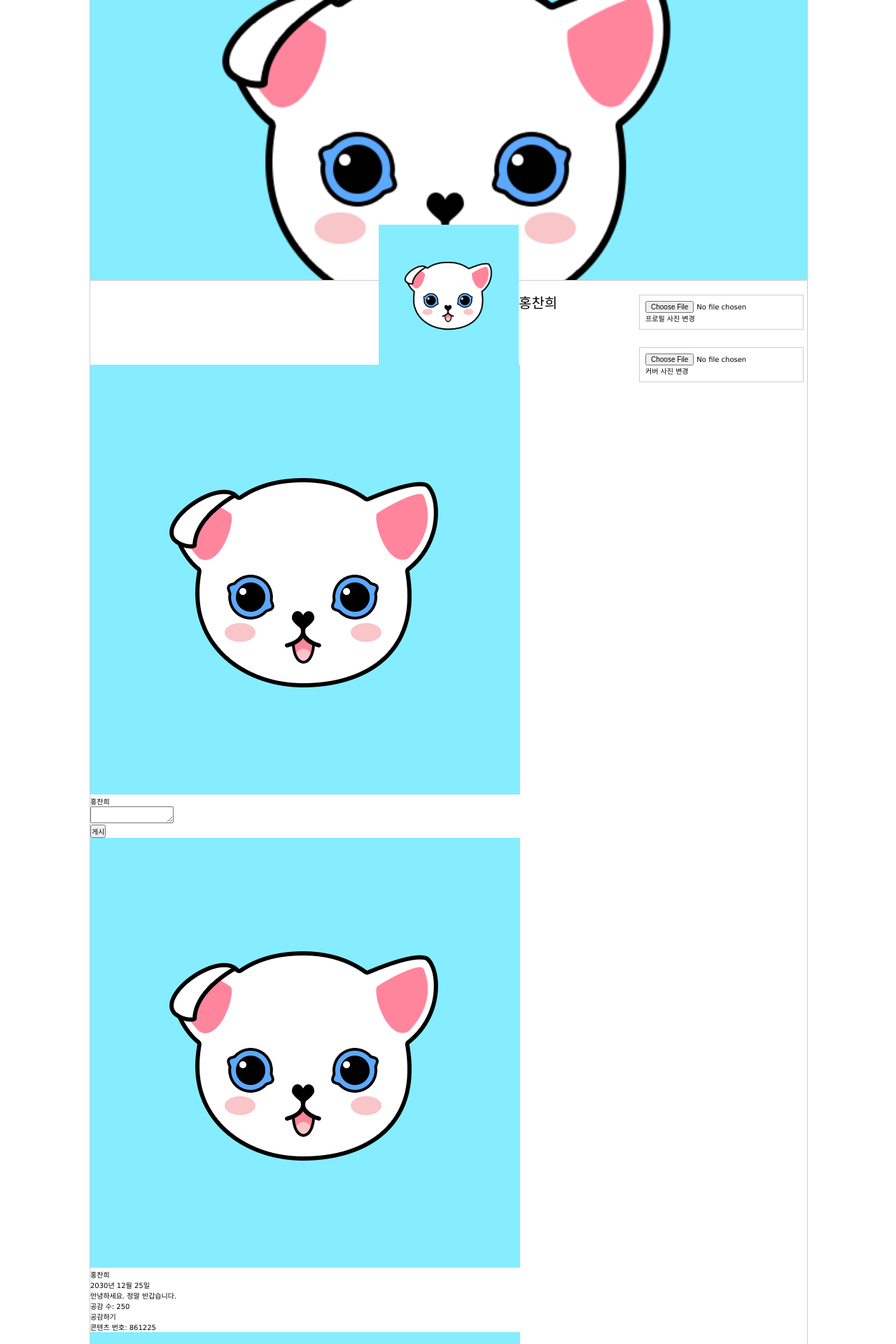
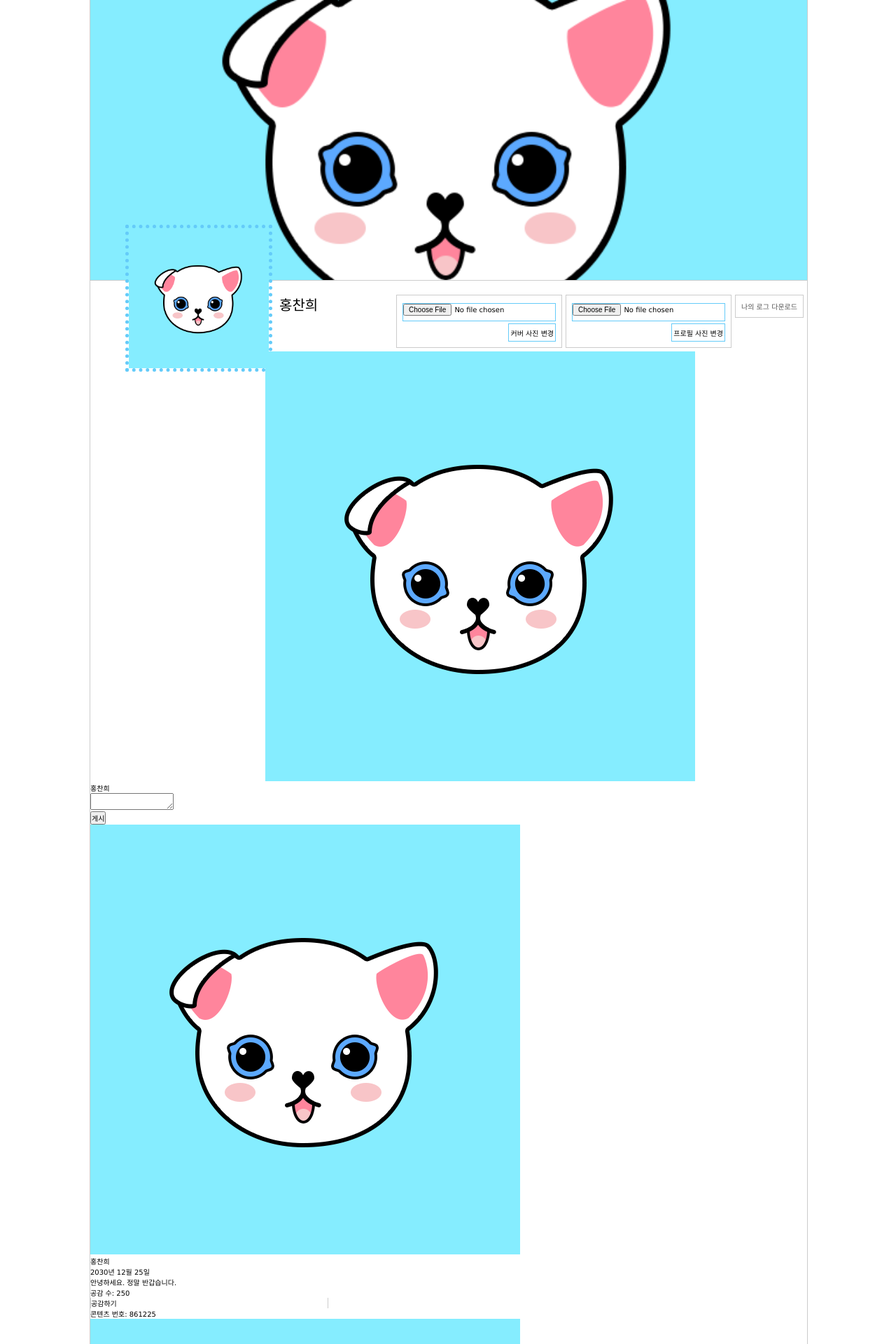
Before and after one commit to ghdcksgml1/First_web_project, a PHP site: page /me.html in a window 1280 px wide. Shown: the top 1920 px of the page at 70% size. Run offline with PHP 8.4, Linux system fonts and the light colour scheme.

Commit message:
2021.07.23

```diff
--- a/css/me.css
+++ b/css/me.css
@@ -43,3 +43,113 @@
   text-align: center;
   cursor: pointer;
 }
+.myButtonBox a{
+  color:#555;
+}
+.photoBox{
+  clear:both;
+  float:right;
+  margin-top:3px;
+  border:1px solid #64cbf9
+}
+.myButtonBox .photoSelectorBtn{
+  width:70%;
+  height:24px;
+}
+#myProfilePhotoUploadBtn, #myCoverPhotoUploadBtn{
+  float:right;
+  height:24px;
+  padding:0 2px 0 2px;
+}
+/* 다음 코드는 현재 꾸미려는 부분 외에는 우선 안 보이게 처리하기 위함 */
+#myContent{
+  _display:none;
+}
+
+/* mobile base */
+@media screen and (min-width:0px) and (max-width:1199px){
+  #name{width:100%}
+}
+
+@media screen and (min-width:320px) and (max-width:374px){
+  #myProfilePhoto{
+    width:80px;
+    max-height:100px;
+  }
+}
+@media screen and (min-width:375px) and (max-width:399px){
+  #myProfilePhoto{
+    width:80px;
+    max-height:100px;
+  }
+  #myWallPhoto{
+    height:170px;
+  }
+}
+
+@media screen and (min-width:400px) and (max-width:500px){
+  #myProfilePhoto{
+    width:100px;
+    max-height:120px;
+  }
+  #myWallPhoto{
+    height:200px;
+  }
+}
+
+@media screen and (min-width:501px) and (max-width:700px){
+  #myProfilePhoto{
+    width:150px;
+    max-height:170px;
+  }
+  #myWallPhoto{
+    height:300px;
+  }
+}
+
+@media screen and (min-width:427px) and (max-width:729px){
+  .myButtonBox{clear:both;}
+}
+@media screen and (min-width:500px){
+  .likeNum{
+    clear:both;
+    width:33%;
+    cursor:pointer;
+    border:none;
+  }
+  .likeBtn{
+    width:33%;
+    cursor:pointer;
+    border-left:1px solid #ccc;
+    border-right:1px solid #ccc;
+  }
+  .contentsID{
+    width:33%;
+    cursor:pointer;
+  }
+}
+
+/* pc */
+@media screen and (min-width:1200px){
+  #myProfilePhoto{
+    float:left;
+    widht:200px;
+    margin-left:50px;
+  }
+  #myProfilePhoto img{
+    float:left;
+    width:100%;
+    margin-top: -40%;
+    border:5px dotted #64cbf9;
+  }
+  #name{
+    float:left;
+    color:#000;
+    font-size:2em;
+    margin-left:20px;
+    margin-top: 3px;
+  }
+  #writing{
+    margin-top:20px;
+  }
+}
--- a/me.html
+++ b/me.html
@@ -28,6 +28,9 @@
                 <img src="./images/me/happyCat.png" />
             </div>
             <p id="name">홍찬희</p>
+            <div class="myButtonBox">
+                <a href="./log/memberLogs/myLog_1111.txt" download>나의 로그 다운로드</a>
+            </div>
             <div class="myButtonBox">
                 <form name="photo" method="post" action="/myservice/database/myMember.php">
                     <div class="photoBox">
```
